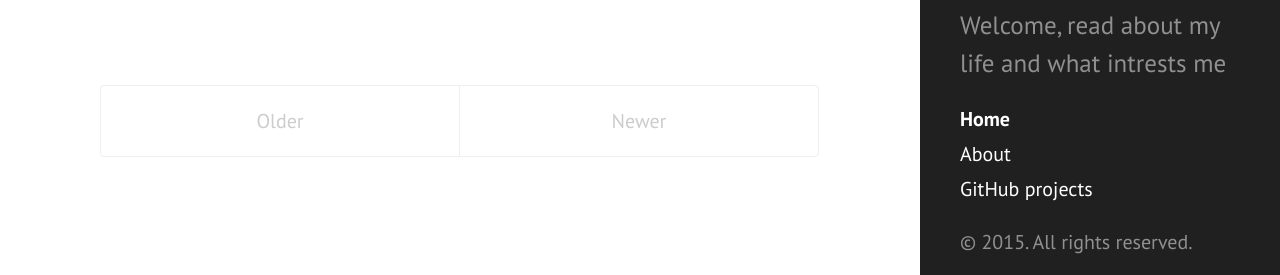
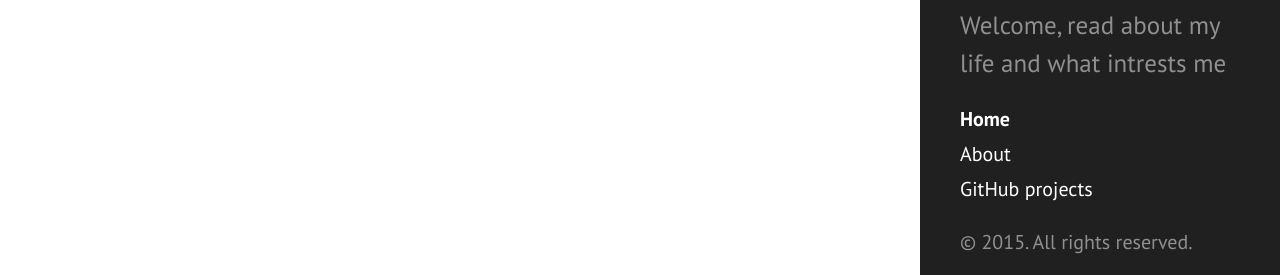
Before and after one commit to megawubs/megawubs.github.io, a Jekyll site: the page built from index.html, in a window 1280 px wide and 1074 px high. Shown: the part 777-1052 px from the top of the window. Built offline with Jekyll 4.4.1, drawn with Linux system fonts in a browser that asks for light colours; nearby versions of some CDN libraries; the list of posts is cut into pages by our own code.

Commit message:
automatic by post.js

```diff
--- a/_config.yml
+++ b/_config.yml
@@ -17,7 +17,7 @@ author:
   name:           'Bram Wubs'
   url:            https://twitter.com/bwubs
 
-paginate:         5
+paginate:         4
 
 # Custom vars
 version:          2.1.0
--- a/index.html
+++ b/index.html
@@ -20,7 +20,7 @@ title: Home
 
     {% endfor %}
 </div>
-
+{% if paginator.total_pages > 1 %}
 <div class="pagination">
     {% if paginator.next_page %}
     <a class="pagination-item older" href="{{ site.baseurl }}page{{paginator.next_page}}">Older</a>
@@ -37,3 +37,4 @@ title: Home
     <span class="pagination-item newer">Newer</span>
     {% endif %}
 </div>
+{% endif %}
```
